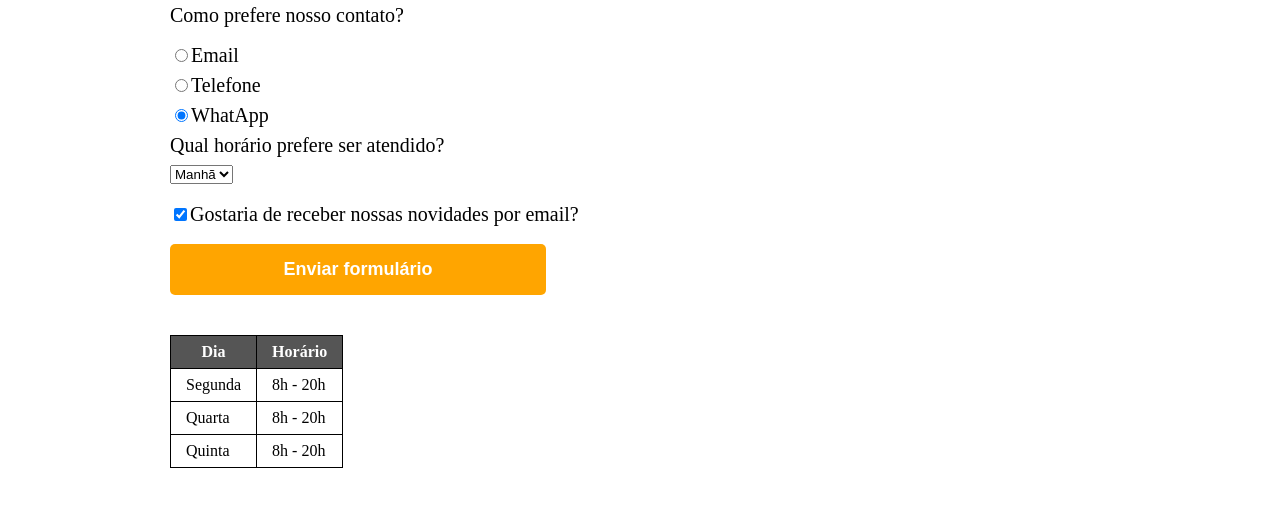
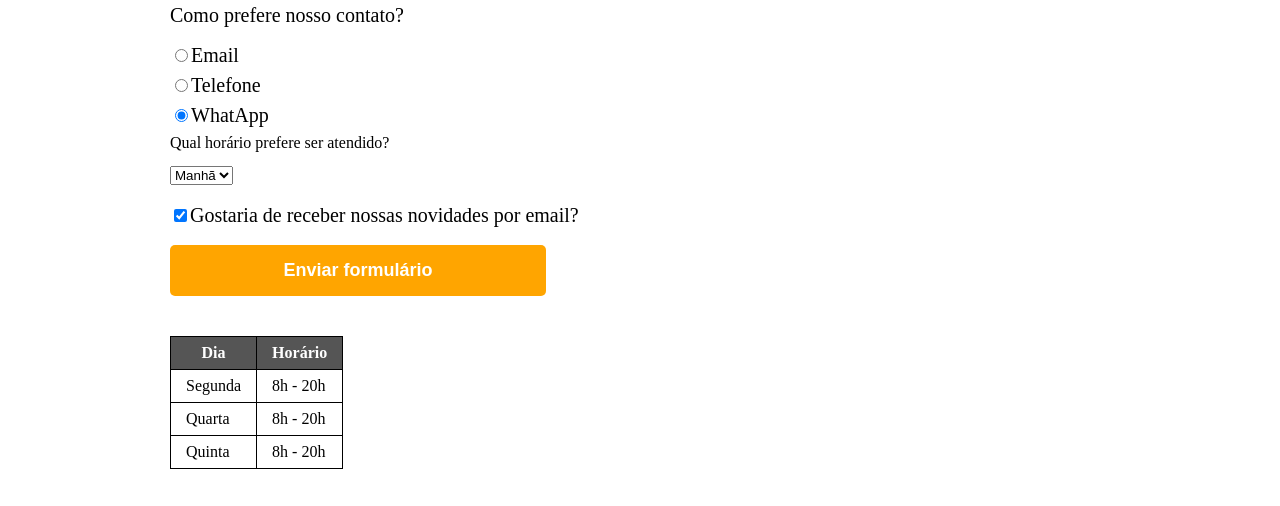
Before and after one commit to matheusmaldonadosilva/HTML5-e-CSS3-parte-1-2-3-4, a plain HTML site: page HTML5 e CSS3 parte 1 A primeira página da Web/contato.html in a window 1280 px wide. Shown: the part 800-1306 px from the top of the page. Drawn offline with Linux system fonts and the light colour scheme.

Commit message:
Add files via upload

```diff
--- a/HTML5 e CSS3 parte 1 A primeira página da Web/contato.html
+++ b/HTML5 e CSS3 parte 1 A primeira página da Web/contato.html
@@ -66,7 +66,7 @@
             </fieldset>
 
             <fieldset>
-                <p>Qual horário prefere ser atendido?</p>
+                <legend>Qual horário prefere ser atendido?</legend>
                 <select>
                     <!-- selector é um campo do tipo select-->
                     <option>Manhã</option> <!-- opção é tipo do conteudo-->
--- a/HTML5 e CSS3 parte 1 A primeira página da Web/css/style.css
+++ b/HTML5 e CSS3 parte 1 A primeira página da Web/css/style.css
@@ -131,6 +131,10 @@
         padding: 10px 25px;
     }
 
+    legend {
+        margin-bottom: 15px;
+    }
+
     .enviar{
         width: 40%;
         padding: 15px 0;
```
